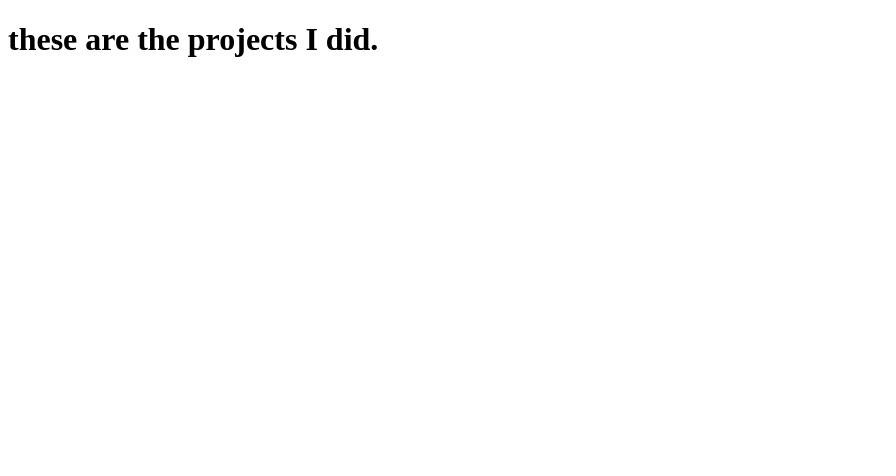
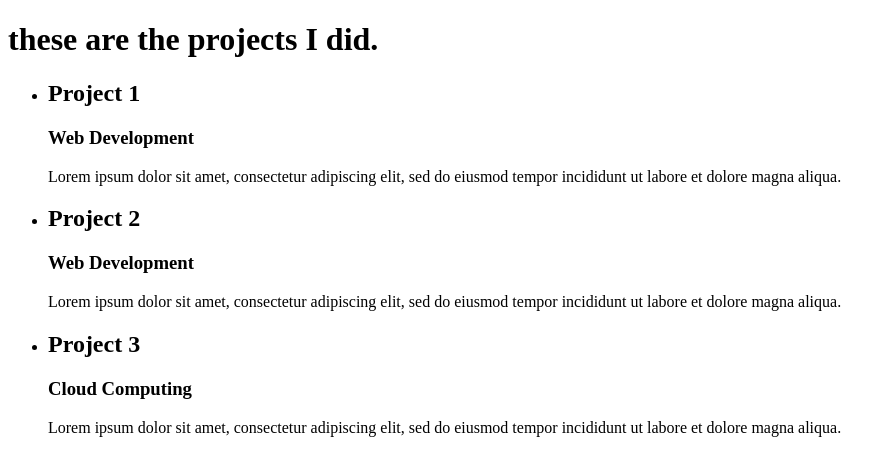
Before and after one commit to tanyyyming/GDSC-React-Workshop-2024, a React (Create React App) app: page /project in a window 1280 px wide. Shown: the top 476 px of the page, without its empty margins (0-896 px from the left). Built offline with nearby package versions, Linux system fonts and the light colour scheme.

Commit message:
Add prop for data flow to display different projects

```diff
--- a/src/App.js
+++ b/src/App.js
@@ -2,6 +2,7 @@ import { BrowserRouter, Route, Routes } from 'react-router-dom';
 import Home from './pages/Home';
 import ProjectOverview from './pages/ProjectOverview';
 import Project from './pages/Project';
+import { projects } from './data';
 import './style.css';
 
 function App() {
@@ -9,8 +10,8 @@ function App() {
     <BrowserRouter>
       <Routes>
         <Route path="/" element={<Home />} />
-        <Route path="/project" element={<ProjectOverview />} />
-        <Route path="/project/:id" element={<Project />} />
+        <Route path="/project" element={<ProjectOverview projects={projects}/>} />
+        <Route path="/project/:id" element={<Project projects={projects}/>} />
       </Routes>
     </BrowserRouter>
   )
--- /dev/null
+++ b/src/data.js
@@ -0,0 +1,5 @@
+export const projects = [
+  {id: 1, name: "Project 1", type: "Web Development", description: "Lorem ipsum dolor sit amet, consectetur adipiscing elit, sed do eiusmod tempor incididunt ut labore et dolore magna aliqua."},
+  {id: 2, name: "Project 2", type: "Web Development", description: "Lorem ipsum dolor sit amet, consectetur adipiscing elit, sed do eiusmod tempor incididunt ut labore et dolore magna aliqua."},
+  {id: 3, name: "Project 3", type: "Cloud Computing", description: "Lorem ipsum dolor sit amet, consectetur adipiscing elit, sed do eiusmod tempor incididunt ut labore et dolore magna aliqua."},
+]
--- a/src/pages/Project.js
+++ b/src/pages/Project.js
@@ -1,10 +1,13 @@
 import { useParams } from 'react-router-dom';
 
-function Project() {
+function Project({ projects }) {
   const { id } = useParams();
+  const project = projects.find((project) => project.id === Number(id));
   return (
     <div>
-      <h1>Project {id}</h1>
+      <h1>{project.name}</h1>
+      <h2>{project.type}</h2>
+      <p>{project.description}</p>
     </div>
   )
 }
--- a/src/pages/ProjectOverview.js
+++ b/src/pages/ProjectOverview.js
@@ -1,6 +1,17 @@
-function ProjectOverview() {
+function ProjectOverview({ projects }) {
   return (
-    <h1>these are the projects I did.</h1>
+    <div>
+      <h1>these are the projects I did.</h1>
+      <ul>
+        {projects.map((project) => (
+          <li key={project.id}>
+            <h2>{project.name}</h2>
+            <h3>{project.type}</h3>
+            <p>{project.description}</p>
+          </li>
+        ))}
+      </ul>
+    </div>
   )
 }
 
```
